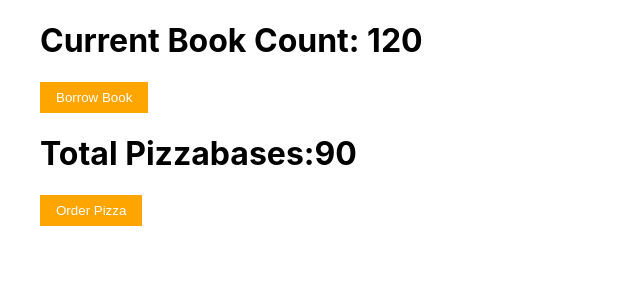
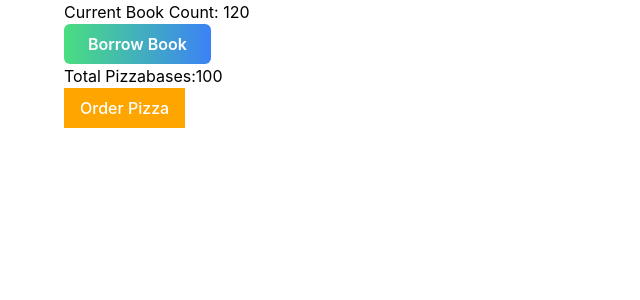
Before and after one commit to emmeiwhite/react-redux-old-days, a React (Create React App) app: page / in a window 1280 px wide. Shown: the top 300 px of the page, without its empty margins (0-640 px from the left). Built offline with nearby package versions, Linux system fonts and the light colour scheme.

Commit message:
react-redux-2.9 added tailwind to create-react-app

```diff
--- a/package.json
+++ b/package.json
@@ -38,5 +38,8 @@
       "last 1 firefox version",
       "last 1 safari version"
     ]
+  },
+  "devDependencies": {
+    "tailwindcss": "^3.4.17"
   }
 }
--- a/src/components/BookContainer.js
+++ b/src/components/BookContainer.js
@@ -12,7 +12,7 @@ const BookContainer = props => {
       <h1>Current Book Count: {booksCount} </h1>
       <button
         onClick={() => dispatch(borrow_book())}
-        className="btn">
+        className="px-6 py-2 font-semibold text-white rounded-md bg-gradient-to-r from-green-400 to-blue-500 hover:from-green-500 hover:to-blue-600 transition duration-300">
         Borrow Book
       </button>
     </div>
--- a/src/index.css
+++ b/src/index.css
@@ -1,3 +1,7 @@
+@tailwind base;
+@tailwind components;
+@tailwind utilities;
+
 body {
   margin: 0;
   font-family: -apple-system, BlinkMacSystemFont, 'Segoe UI', 'Roboto', 'Oxygen', 'Ubuntu',
--- a/src/redux-library/pizzaReducer.js
+++ b/src/redux-library/pizzaReducer.js
@@ -1,7 +1,7 @@
 import { ORDER_PIZZA } from './actionTypes'
 
 const initialState = {
-  pizzaBase: 90
+  pizzaBase: 100
 }
 
 const pizzaReducer = (state = initialState, action) => {
--- /dev/null
+++ b/tailwind.config.js
@@ -0,0 +1,8 @@
+/** @type {import('tailwindcss').Config} */
+module.exports = {
+  content: ['./src/**/*.{js,jsx,ts,tsx}'],
+  theme: {
+    extend: {}
+  },
+  plugins: []
+}
```
Also changed, not shown: 1 other file (tests, documents, lock files or other folders).
